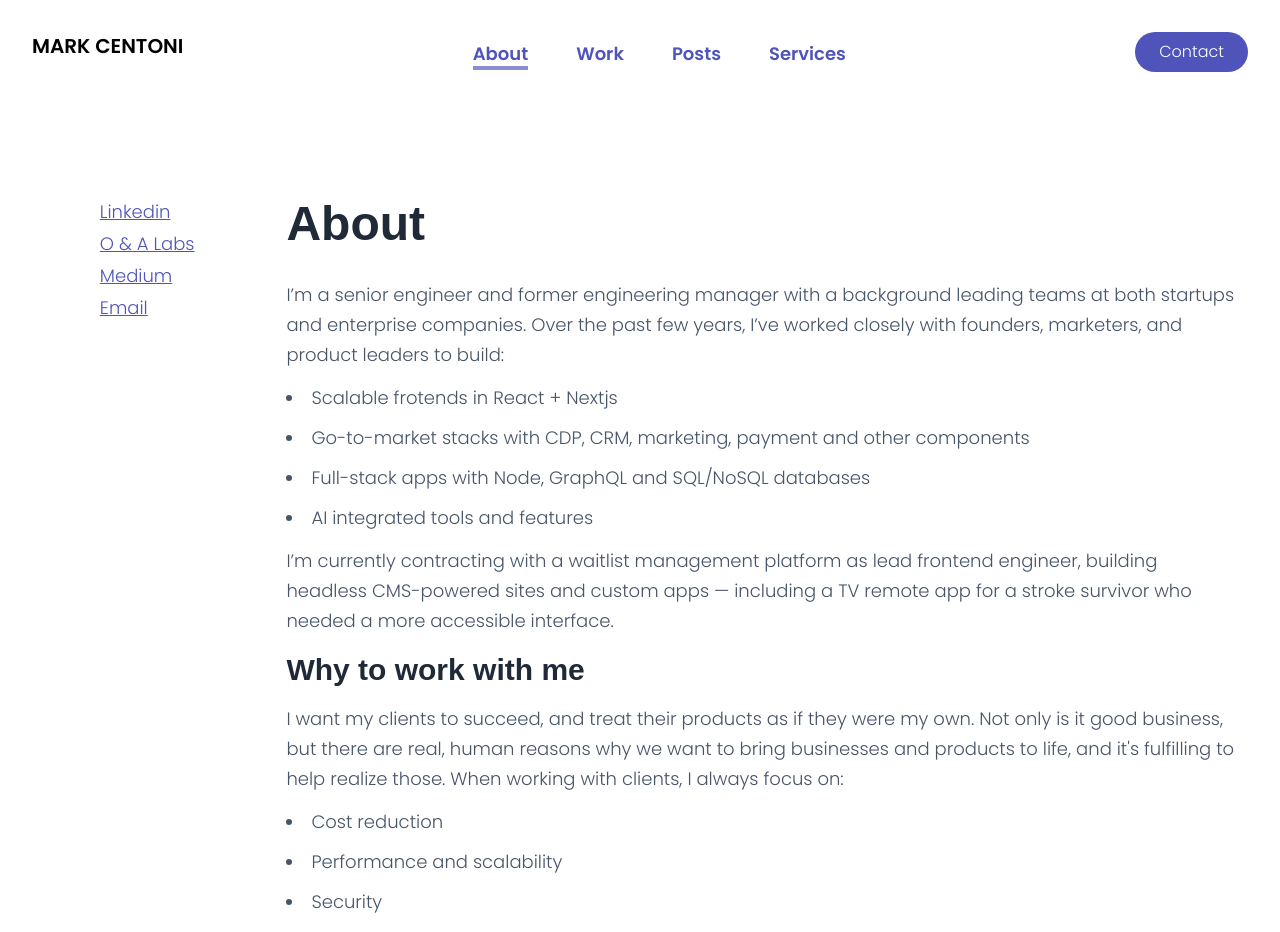
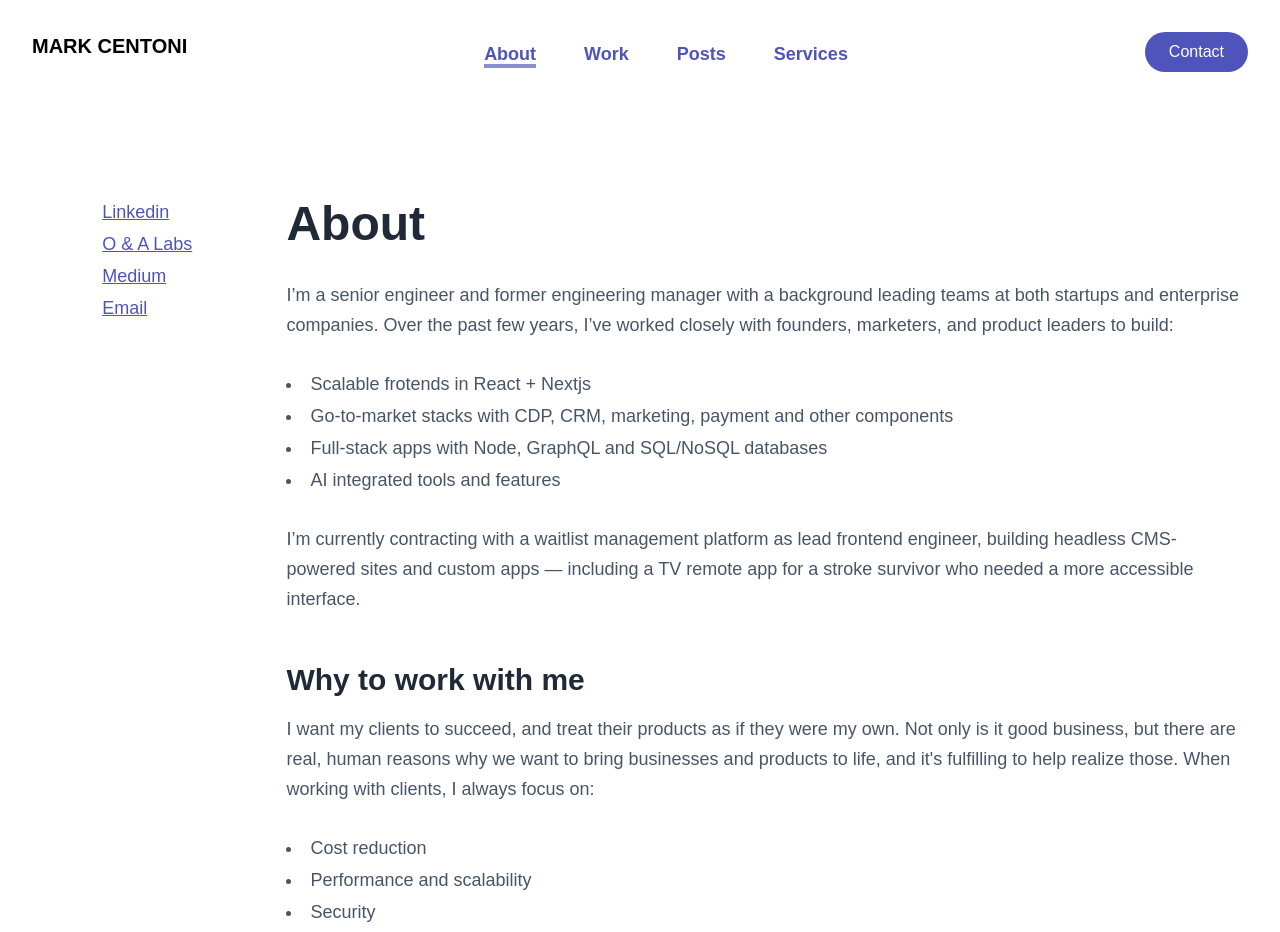
Before and after one commit to marklc44/mc-sanity, a Next.js app: page /about in a window 1280 px wide. Shown: the top 932 px of the page. Built offline with nearby package versions, Linux system fonts and the light colour scheme; no server answers.

Commit message:
updated home and about

```diff
--- a/app/(subpages)/about/page.tsx
+++ b/app/(subpages)/about/page.tsx
@@ -52,6 +52,7 @@ export default function AboutPage() {
             </div>
           </div>
           <div className="col-span-1 lg:col-span-4">
+            <section className="mb-12">
               <div className="flex flex-row gap-4 justify-start items-center mb-8">
                 <h2 className="mb-0">About</h2>
               </div>
@@ -66,6 +67,8 @@ export default function AboutPage() {
                 <li>AI integrated tools and features</li>
               </ul>
               <p>I’m currently contracting with a waitlist management platform as lead frontend engineer, building headless CMS-powered sites and custom apps — including a TV remote app for a stroke survivor who needed a more accessible interface.</p>
+            </section>
+            <section className="mb-12">
               <h3>Why to work with me</h3>
               <p>
                 I want my clients to succeed, and treat their products as if they were my own. Not only is it good business, but
@@ -78,6 +81,8 @@ export default function AboutPage() {
                 <li>Security</li>
                 <li>Customer-focused priority and urgency</li>
               </ul>
+            </section>
+            <section className="mb-12">
               <h3>How I work</h3>
               <p>
                 I integrate seamlessly with your team and workflow to
@@ -94,6 +99,7 @@ export default function AboutPage() {
                 </Link>
                 .
                 </p>
+            </section>
           </div>
         </div>
       </ContentSection>
--- a/app/_components/shared/StaticHero.tsx
+++ b/app/_components/shared/StaticHero.tsx
@@ -15,25 +15,31 @@ const StaticHero = () => {
             <div className="text-highlight">const</div>
             <div className="text-muted-foreground">developer = {`{`}</div>
             <div className="pl-4 text-muted-foreground">
-              name: "Mark Centoni",
+              name: &quot;Mark Centoni&quot;,
             </div>
             <div className="pl-4 text-muted-foreground">
-              focus: "Startup Success",
+              focus: &quot;Startup Success&quot;,
             </div>
             <div className="pl-4 text-muted-foreground">
               experience: [<br />
               <div className="pl-4">
-                "Software Engineer",
-                <br /> "Tech Lead",
-                <br /> "Manager",
+                &quot;Software Engineer&quot;,
+                <br /> &quot;Tech Lead&quot;,
+                <br /> &quot;Manager&quot;,
                 <br />
-                "Consultant"
+                &quot;Consultant&quot;
                 <br />
               </div>
               ],
             </div>
             <div className="pl-4 text-muted-foreground">
-              expertise: ["React", "Node.js", "Next.js", "SQL",...rest],
+              expertise: [
+                <br />&quot;React&quot;,
+                <br /> &quot;Node.js&quot;,
+                <br /> &quot;Next.js&quot;,
+                <br /> &quot;SQL&quot;,
+                <br /> ...rest,
+                <br />],
             </div>
             <div className="text-muted-foreground">{`}`}</div>
           </div>
--- a/app/globals.css
+++ b/app/globals.css
@@ -95,13 +95,16 @@ h4 {
   @apply text-2xl mb-3;
 }
 p {
-  @apply mb-4 text-[18px] leading-[30px] text-slate-600;
+  @apply mb-8 text-[18px] leading-[30px] text-slate-600;
 }
 ul {
   @apply list-disc list-inside;
 }
 li {
-  @apply text-[18px] leading-[24px] text-slate-600 mb-4;
+  @apply text-[18px] leading-[24px] text-slate-600 mb-2;
+  &:last-child {
+    @apply mb-8;
+  }
 }
 p.small {
   @apply text-[16px] leading-[22px];
--- a/app/layout.tsx
+++ b/app/layout.tsx
@@ -1,5 +1,4 @@
 import type { Metadata } from 'next'
-import { Noto_Sans, Poppins } from 'next/font/google'
 import './globals.css'
 import classNames from 'classnames'
 import { GoogleTagManager } from '@next/third-parties/google'
@@ -12,16 +11,6 @@ import dynamic from 'next/dynamic'
 const PostHogPageView = dynamic(
   () => import('./_components/providers/PostHogPageView')
 )
-
-const noto = Noto_Sans({
-  subsets: ['latin'],
-  display: 'swap',
-})
-const poppins = Poppins({
-  weight: ['600', '300'],
-  subsets: ['latin'],
-  display: 'swap',
-})
 
 export const metadata: Metadata = {
   title:
@@ -53,8 +42,6 @@ export default function RootLayout({
       <PHProvider>
         <body
           className={classNames(
-            noto.className,
-            poppins.className,
             'min-h-screen bg-white text-slate'
           )}
         >
```
Lines whose indentation alone changed are shown as unchanged.
